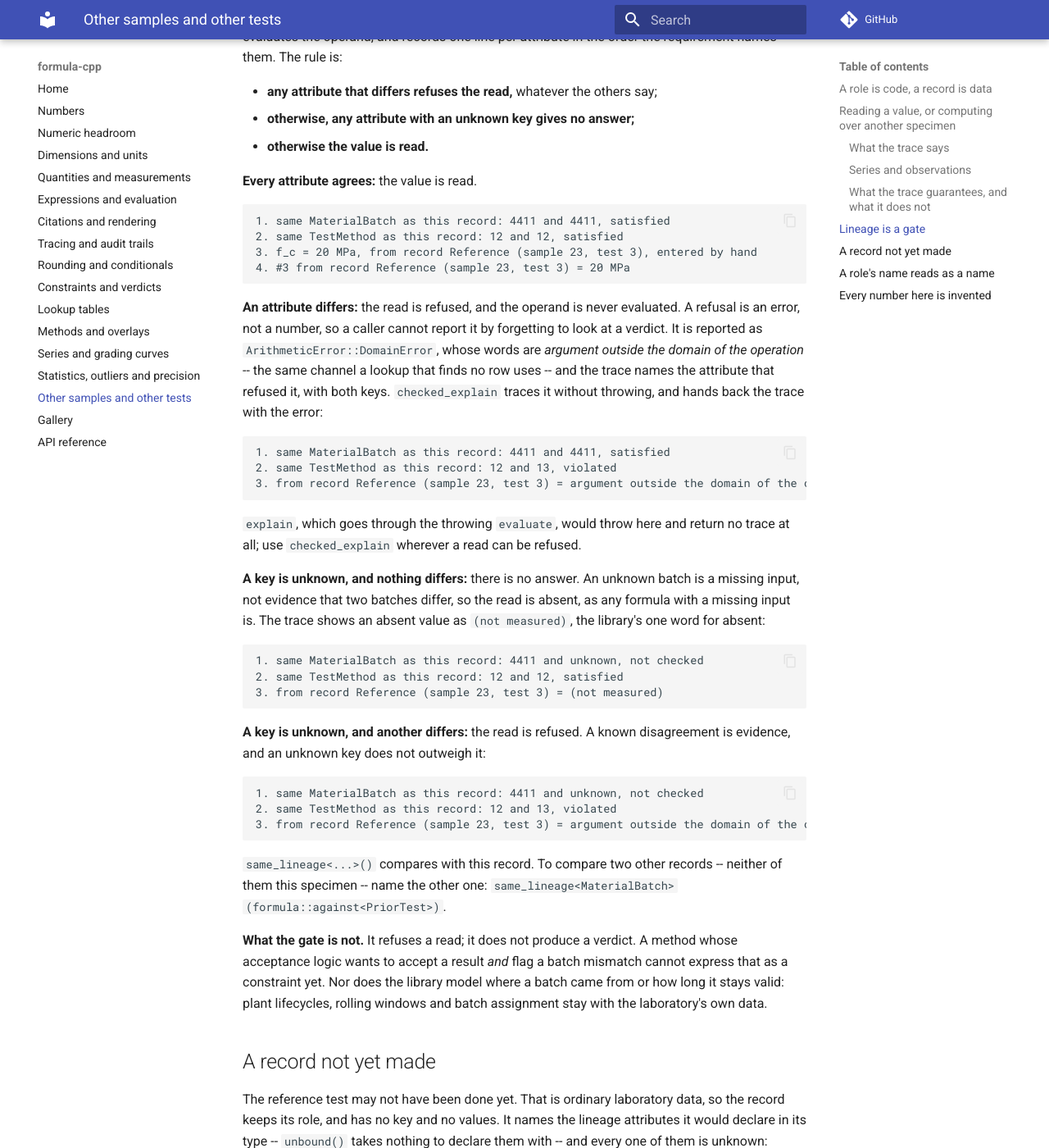
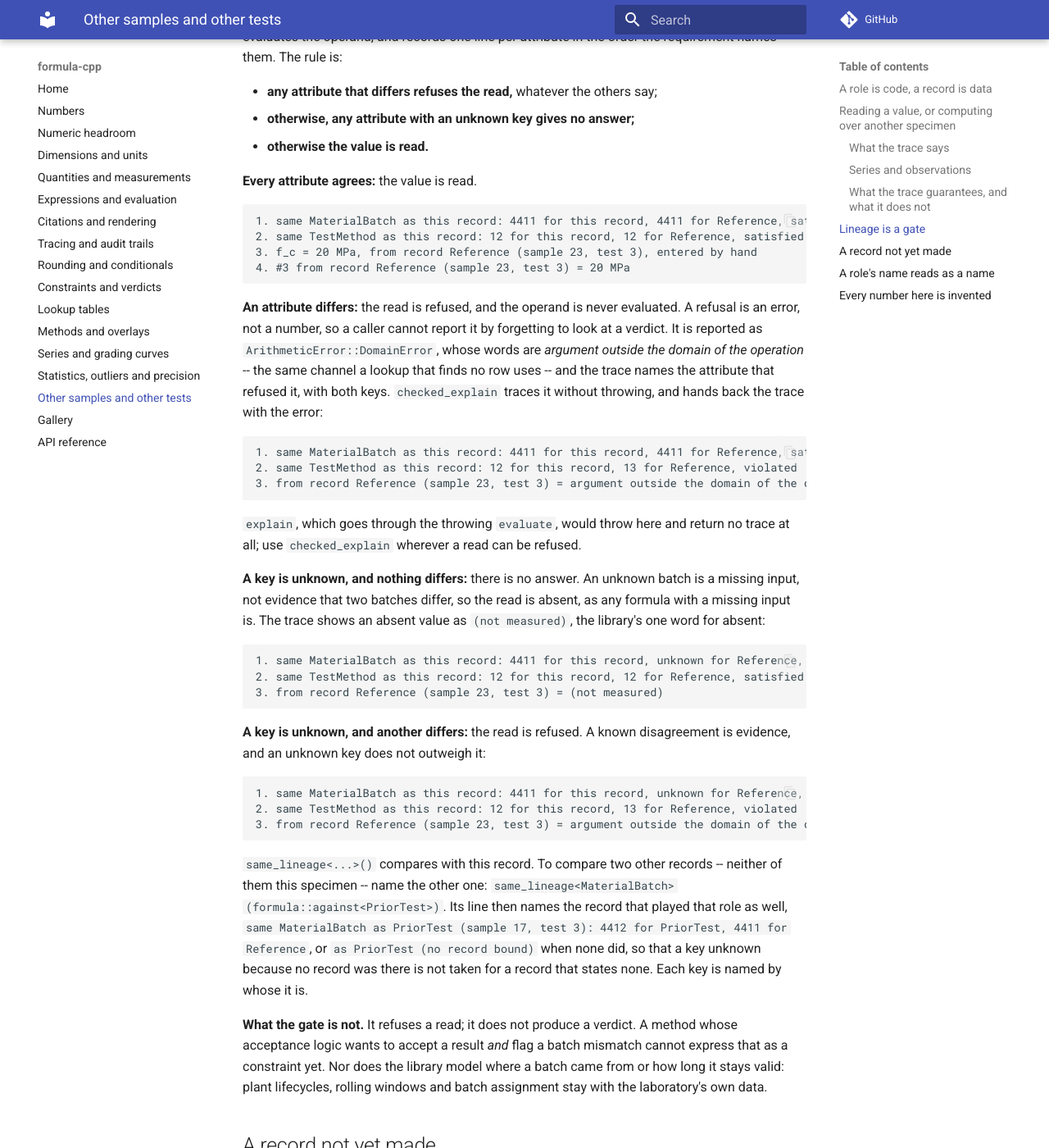
Before and after one commit to LASTRADA-Software/formula-cpp, an MkDocs documentation site: the page built from docs/records.md, in a window 1280 px wide and 1400 px high, scrolled down 5120 px. Shown: the whole window at 82% size. Built offline with MkDocs 1.6.1 and Material for MkDocs 9.7.7, drawn with Linux system fonts in a browser that asks for light colours; comment, search, counter and statistics services are not loaded.

Commit message:
fix(lineage): name the record a lineage comparison was made with, and whose key is whose
A comparison `against<Role>` kept only the role's name and its key, so the
trace never said which record played that role, or whether one did: an
unbound prior test read `unknown and 4411` exactly as a bound one whose
batch is unknown, and the order of the two keys was written only in a code
comment.

- `LineageCheck` keeps the record compared with, as a `RecordOrigin`
  (`comparand_record()`), and the role of the record read (`subject()`).
  It is built by `detail::LineageCheckAccess` from the same two records as
  before, and now lives in `record.hpp`, beside `RecordOrigin`.
- The line names both, each key by whose it is: `same MaterialBatch as
  PriorTest (sample 17, test 3): 4412 for PriorTest, 4411 for Reference`,
  `as PriorTest (no record bound)`, and `as this record: 12 for this
  record, 13 for Reference`.

Pinned by a bound comparand whose key differs, an unbound one, and the
order of the sides.

Signed-off-by: Christian Parpart <c.parpart@lastrada.net>

````diff
--- a/docs/records.md
+++ b/docs/records.md
@@ -269,8 +269,8 @@ them. The rule is:
 **Every attribute agrees:** the value is read.
 
 ```text
-1. same MaterialBatch as this record: 4411 and 4411, satisfied
-2. same TestMethod as this record: 12 and 12, satisfied
+1. same MaterialBatch as this record: 4411 for this record, 4411 for Reference, satisfied
+2. same TestMethod as this record: 12 for this record, 12 for Reference, satisfied
 3. f_c = 20 MPa, from record Reference (sample 23, test 3), entered by hand
 4. #3 from record Reference (sample 23, test 3) = 20 MPa
 ```
@@ -284,8 +284,8 @@ trace names the attribute that refused it, with both keys. `checked_explain`
 traces it without throwing, and hands back the trace with the error:
 
 ```text
-1. same MaterialBatch as this record: 4411 and 4411, satisfied
-2. same TestMethod as this record: 12 and 13, violated
+1. same MaterialBatch as this record: 4411 for this record, 4411 for Reference, satisfied
+2. same TestMethod as this record: 12 for this record, 13 for Reference, violated
 3. from record Reference (sample 23, test 3) = argument outside the domain of the operation
 ```
 
@@ -298,8 +298,8 @@ absent, as any formula with a missing input is. The trace shows an absent value
 as `(not measured)`, the library's one word for absent:
 
 ```text
-1. same MaterialBatch as this record: 4411 and unknown, not checked
-2. same TestMethod as this record: 12 and 12, satisfied
+1. same MaterialBatch as this record: 4411 for this record, unknown for Reference, not checked
+2. same TestMethod as this record: 12 for this record, 12 for Reference, satisfied
 3. from record Reference (sample 23, test 3) = (not measured)
 ```
 
@@ -307,14 +307,19 @@ as `(not measured)`, the library's one word for absent:
 disagreement is evidence, and an unknown key does not outweigh it:
 
 ```text
-1. same MaterialBatch as this record: 4411 and unknown, not checked
-2. same TestMethod as this record: 12 and 13, violated
+1. same MaterialBatch as this record: 4411 for this record, unknown for Reference, not checked
+2. same TestMethod as this record: 12 for this record, 13 for Reference, violated
 3. from record Reference (sample 23, test 3) = argument outside the domain of the operation
 ```
 
 `same_lineage<...>()` compares with this record. To compare two other records
 -- neither of them this specimen -- name the other one:
-`same_lineage<MaterialBatch>(formula::against<PriorTest>)`.
+`same_lineage<MaterialBatch>(formula::against<PriorTest>)`. Its line then names
+the record that played that role as well, `same MaterialBatch as PriorTest
+(sample 17, test 3): 4412 for PriorTest, 4411 for Reference`, or `as PriorTest
+(no record bound)` when none did, so that a key unknown because no record was
+there is not taken for a record that states none. Each key is named by whose
+it is.
 
 **What the gate is not.** It refuses a read; it does not produce a verdict. A
 method whose acceptance logic wants to accept a result *and* flag a batch
````
Also changed, not shown: CHANGELOG.md (+4 -4 lines), docs/gallery.md (+1 -1 lines), 8 other files.
